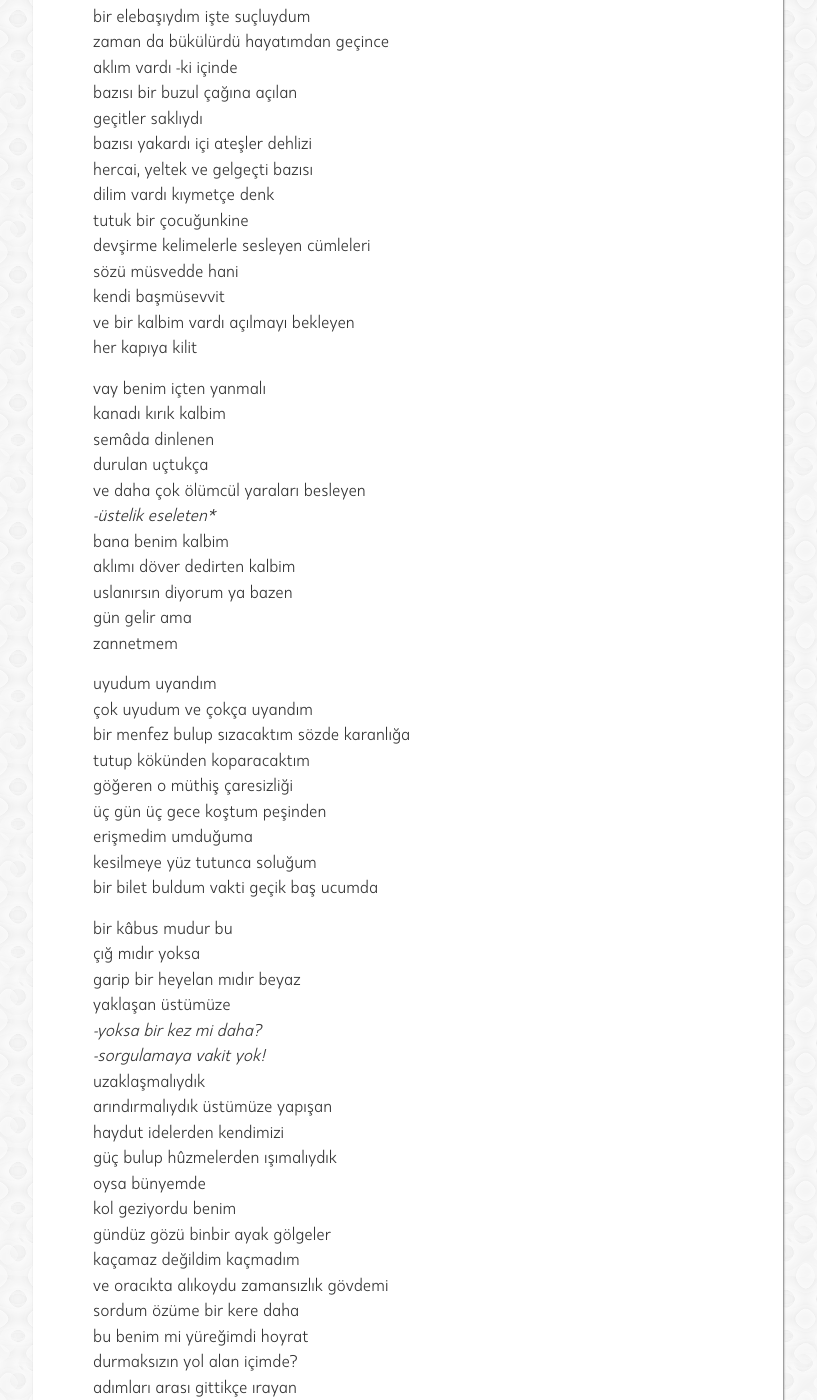
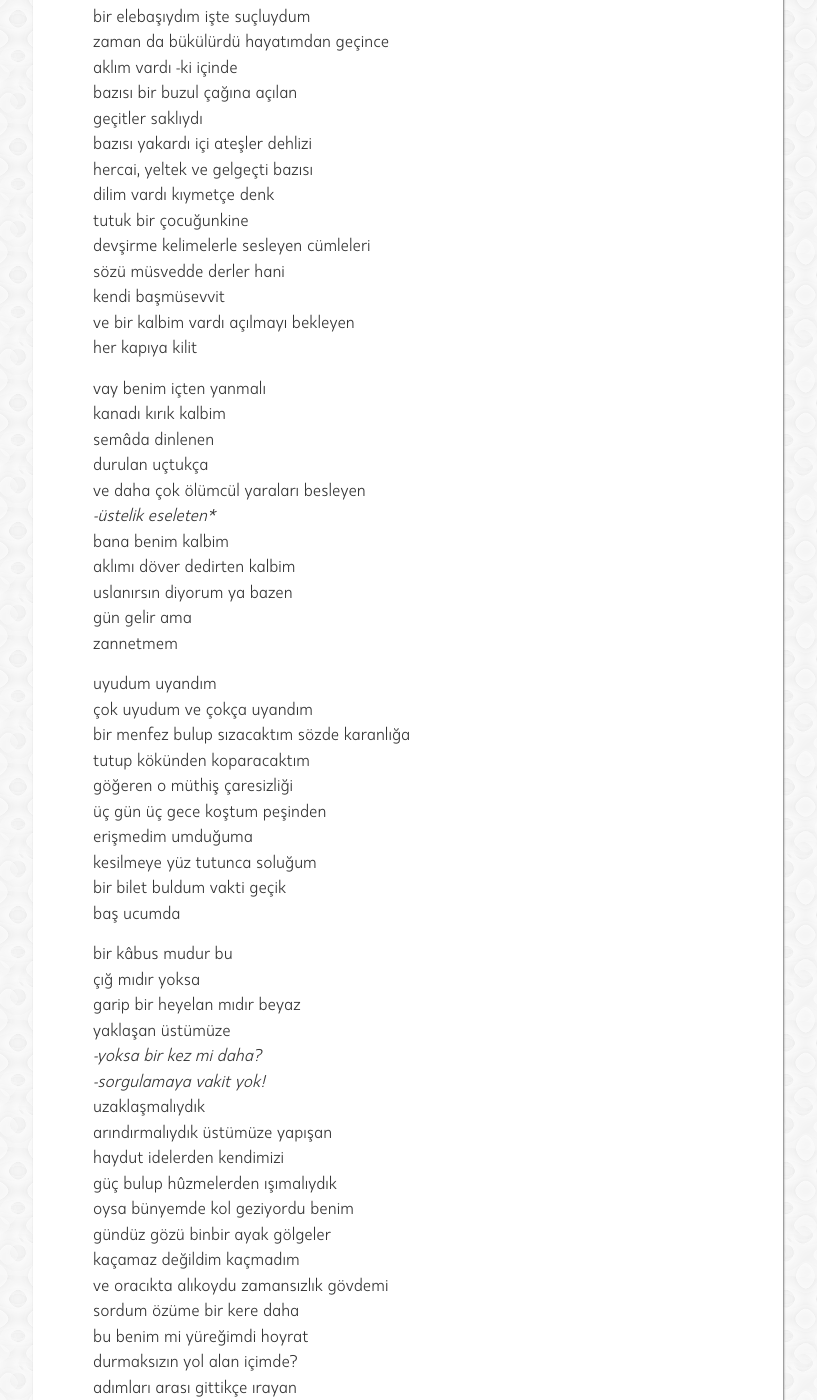
Before and after one commit to muhammedaydogdu/muhammedaydogdu.github.io, a Jekyll site: the page built from _posts/2020-02-07-cunku-kuslar-semada-dinlenir.md, in a window 1280 px wide and 1400 px high, scrolled down 487 px. Shown: the whole window, without its empty margins (232-1049 px from the left). Built offline with Jekyll 4.4.1, drawn with Linux system fonts in a browser that asks for light colours; some web fonts are replaced; some of the changed text lies outside the part shown.

Commit message:
Update 2020-02-07-cunku-kuslar-semada-dinlenir.md

```diff
--- a/_posts/2020-02-07-cunku-kuslar-semada-dinlenir.md
+++ b/_posts/2020-02-07-cunku-kuslar-semada-dinlenir.md
@@ -21,7 +21,7 @@
 dilim vardı kıymetçe denk
 tutuk bir çocuğunkine
 devşirme kelimelerle sesleyen cümleleri
-sözü müsvedde hani
+sözü müsvedde derler hani
 kendi başmüsevvit
 ve bir kalbim vardı açılmayı bekleyen
 her kapıya kilit
@@ -59,8 +59,7 @@
 arındırmalıydık üstümüze yapışan
 haydut idelerden kendimizi
 güç bulup hûzmelerden ışımalıydık
-oysa bünyemde
-kol geziyordu benim
+oysa bünyemde kol geziyordu benim
 gündüz gözü binbir ayak gölgeler
 kaçamaz değildim kaçmadım
 ve oracıkta alıkoydu zamansızlık gövdemi
```
Also changed, not shown: other parts of _posts/2020-02-07-cunku-kuslar-semada-dinlenir.md (+2 -1 lines).
